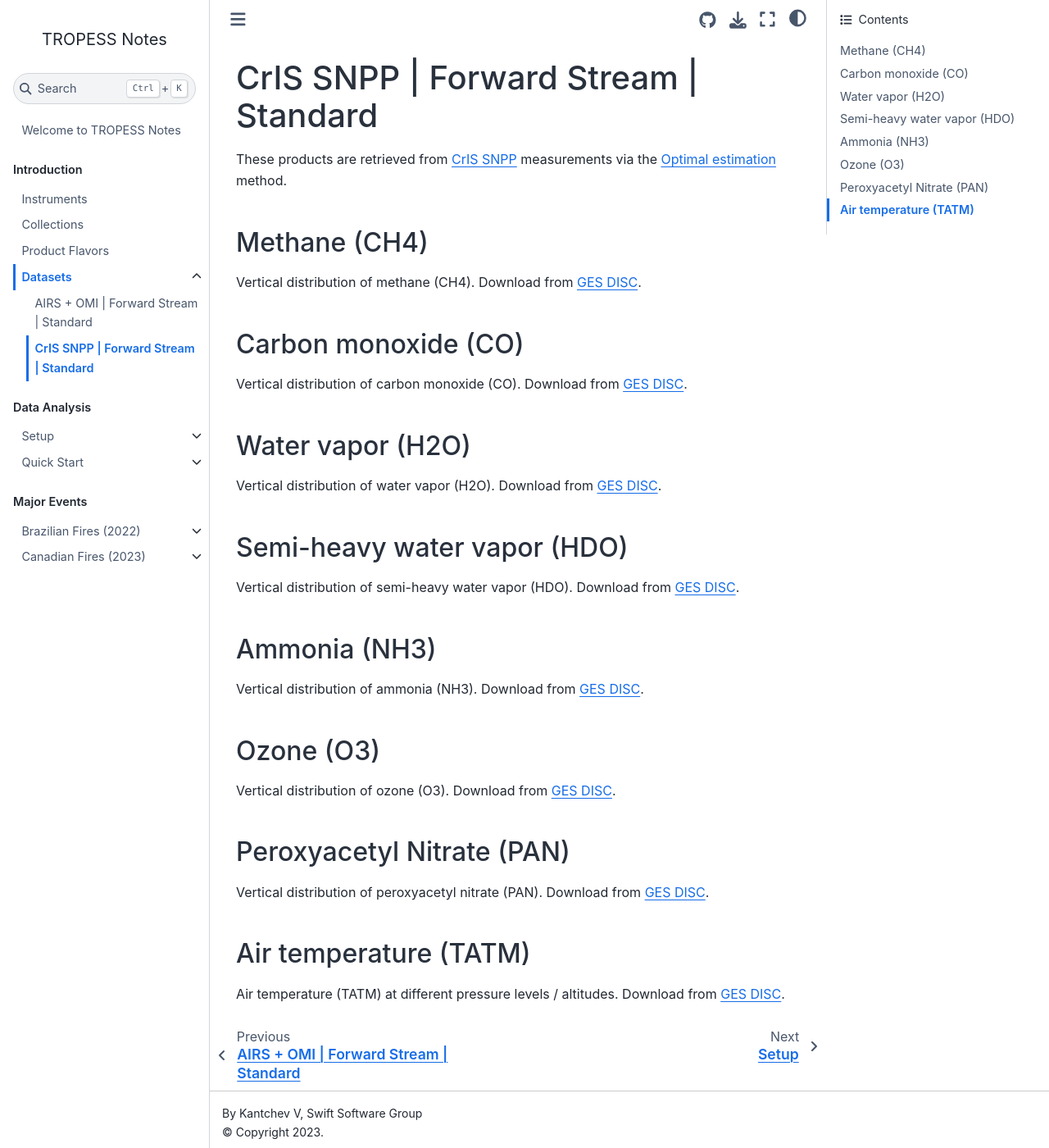
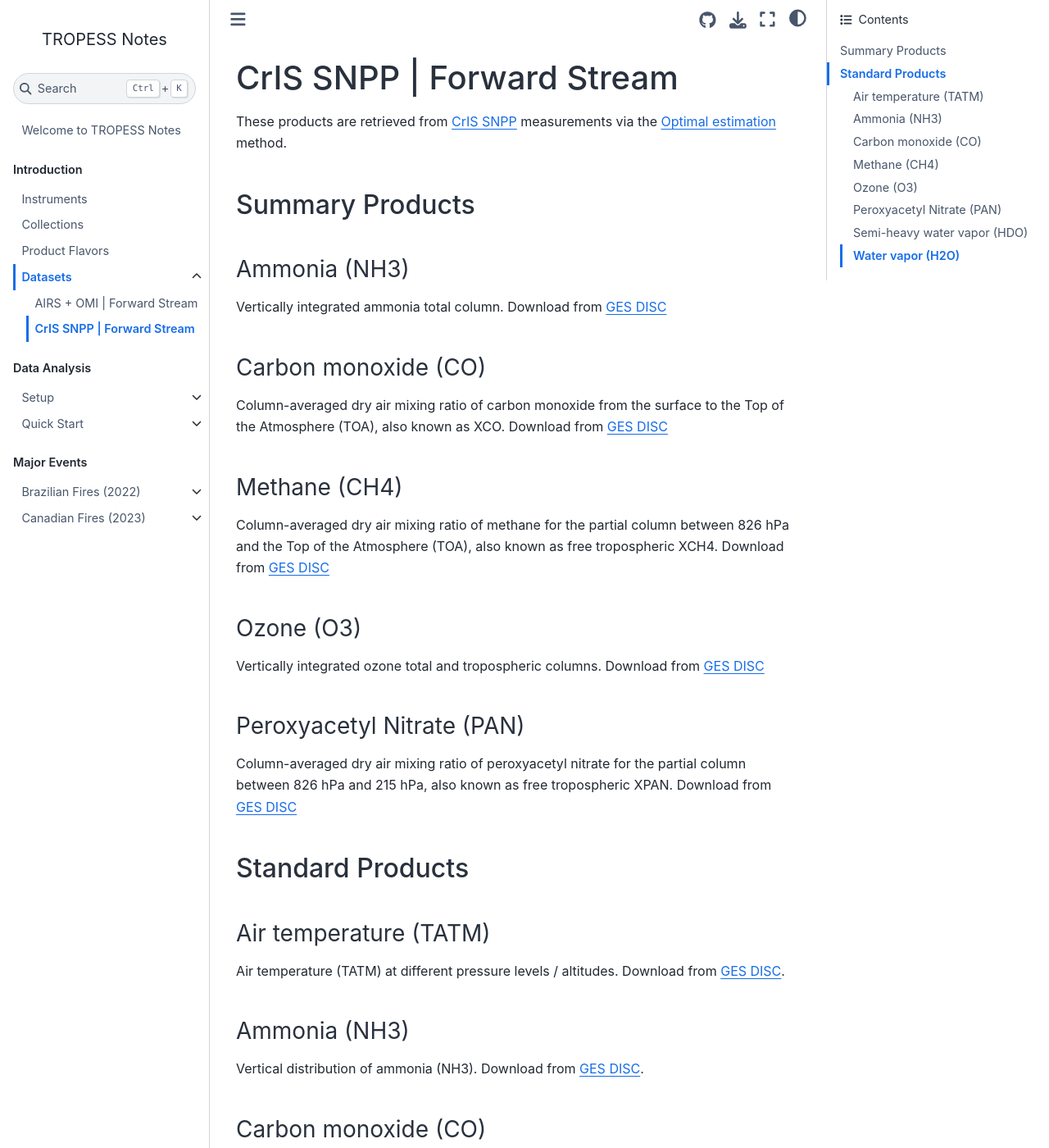
Before and after one commit to swift-earth-science/tropess-notes, a Jupyter Book: the page built from book/intro-datasets-cris-suomi-npp.md, in a window 1280 px wide and 1400 px high. Shown: the whole window at 82% size. Built offline with Jupyter Book 1.0.4 settings and Sphinx 7.4.7 and the Sphinx Book theme 1.1.4, drawn with Linux system fonts in a browser that asks for light colours; some of the changed text lies outside the part shown.

Commit message:
TROP-5: Add CrIS-SNPP summary products

```diff
--- a/book/intro-datasets-airs-omi.md
+++ b/book/intro-datasets-airs-omi.md
@@ -1,46 +1,47 @@
-# AIRS + OMI | Forward Stream | Standard
+# AIRS + OMI | Forward Stream
 
 These products are retrieved from collocated AIRS and OMI measurements via the [Optimal estimation](https://en.wikipedia.org/wiki/Optimal_estimation) method.
 
+## Standard Products
 
-## AIRS Only
+### AIRS Only
 
-### Methane (CH4)
+#### Air temperature (TATM)
+
+Air temperature (TATM) at different pressure levels / altitudes, retrieved from AIRS measurements. Download from [GES DISC](https://disc.gsfc.nasa.gov/datasets/TRPSDL2TATMAIRSFS_1/summary?keywords=TROPESS).
+
+#### Ammonia (NH3)
+
+Vertical distribution of ammonia (NH3), retrieved from AIRS measurements. Download from [GES DISC](https://disc.gsfc.nasa.gov/datasets/TRPSDL2NH3AIRSFS_1/summary?keywords=TROPESS).
+
+#### Carbon monoxide (CO)
+
+Vertical distribution of carbon monoxide (CO), retrieved from AIRS measurements. Download from [GES DISC](https://disc.gsfc.nasa.gov/datasets/TRPSDL2COAIRSFS_1/summary?keywords=TROPESS).
+
+#### Methane (CH4)
 
 Vertical distribution of methane (CH4), retrieved from AIRS measurements. Download from [GES DISC](https://disc.gsfc.nasa.gov/datasets/TRPSDL2CH4AIRSFS_1/summary?keywords=TROPESS).
 
-### Carbon monoxide (CO)
+#### Ozone (O3)
 
-Vertical distribution of carbon monoxide (CO), retrieved from AIRS measurements. Download from [GES DISC](https://disc.gsfc.nasa.gov/datasets/TRPSDL2COAIRSFS_1/summary?keywords=TROPESS).
+Vertical distribution of ozone (O3), retrieved from AIRS measurements. Download from [GES DISC](https://disc.gsfc.nasa.gov/datasets/TRPSDL2O3AIRSFS_1/summary?keywords=TROPESS).
 
-### Water vapor (H2O)
+#### Semi-heavy water vapor (HDO)
+
+Vertical distribution of semi-heavy water vapor (HDO), retrieved from AIRS measurements. Download from [GES DISC](https://disc.gsfc.nasa.gov/datasets/TRPSDL2HDOAIRSFS_1/summary?keywords=TROPESS).
+
+#### Water vapor (H2O)
 
 Vertical distribution of water vapor (H2O), retrieved from AIRS measurements. Download from [GES DISC](https://disc.gsfc.nasa.gov/datasets/TRPSDL2H2OAIRSFS_1/summary?keywords=TROPESS).
 
-### Semi-heavy water vapor (HDO)
+### OMI Only
 
-Vertical distribution of semi-heavy water vapor (HDO), retrieved from AIRS measurements. Download from [GES DISC](https://disc.gsfc.nasa.gov/datasets/TRPSDL2HDOAIRSFS_1/summary?keywords=TROPESS).
-
-### Ammonia (NH3)
-
-Vertical distribution of ammonia (NH3), retrieved from AIRS measurements. Download from [GES DISC](https://disc.gsfc.nasa.gov/datasets/TRPSDL2NH3AIRSFS_1/summary?keywords=TROPESS).
-
-### Ozone (O3)
-
-Vertical distribution of ozone (O3), retrieved from AIRS measurements. Download from [GES DISC](https://disc.gsfc.nasa.gov/datasets/TRPSDL2O3AIRSFS_1/summary?keywords=TROPESS).
-
-### Air temperature (TATM)
-
-Air temperature (TATM) at different pressure levels / altitudes, retrieved from AIRS measurements. Download from [GES DISC](https://disc.gsfc.nasa.gov/datasets/TRPSDL2TATMAIRSFS_1/summary?keywords=TROPESS).
-
-## OMI Only
-
-### Ozone (O3)
+#### Ozone (O3)
 
 Vertical distribution of of ozone (O3), retrieved from OMI measurements. Download from [GES DISC](https://disc.gsfc.nasa.gov/datasets/TRPSDL2O3OMIFS_1/summary?keywords=TROPESS).
 
-## AIRS + OMI Joint
+### AIRS + OMI Joint
 
-### Ozone (O3)
+#### Ozone (O3)
 
 Vertical distribution of of ozone (O3), retrieved from combined AIRS and OMI measurements, as opposed to AIRS Only and OMI Only ozone. Download from [GES DISC](https://disc.gsfc.nasa.gov/datasets/TRPSDL2O3AIRSOMIFS_1/summary?keywords=TROPESS).
--- a/book/intro-datasets-cris-suomi-npp.md
+++ b/book/intro-datasets-cris-suomi-npp.md
@@ -1,35 +1,60 @@
-# CrIS SNPP | Forward Stream | Standard
+# CrIS SNPP | Forward Stream
 
 These products are retrieved from [CrIS SNPP](intro-instruments) measurements via the [Optimal estimation](https://en.wikipedia.org/wiki/Optimal_estimation) method.
 
-## Methane (CH4)
+## Summary Products
+
+### Ammonia (NH3)
+
+Vertically integrated ammonia total column. Download from [GES DISC](https://disc.gsfc.nasa.gov/datasets/TRPSYL2NH3CRSFS_1/summary?keywords=tropess)
+
+### Carbon monoxide (CO)
+
+Column-averaged dry air mixing ratio of carbon monoxide from the surface to the Top of the Atmosphere (TOA), also known as XCO. Download from [GES DISC](https://disc.gsfc.nasa.gov/datasets/TRPSYL2COCRSFS_1/summary?keywords=tropess)
+
+### Methane (CH4)
+
+Column-averaged dry air mixing ratio of methane for the partial column between 826 hPa and the Top of the Atmosphere (TOA), also known as free tropospheric XCH4. Download from [GES DISC](https://disc.gsfc.nasa.gov/datasets/TRPSYL2CH4CRSFS_1/summary?keywords=tropess)
+
+### Ozone (O3)
+
+Vertically integrated ozone total and tropospheric columns. Download from [GES DISC](https://disc.gsfc.nasa.gov/datasets/TRPSYL2O3CRSFS_1/summary?keywords=tropess)
+
+### Peroxyacetyl Nitrate (PAN)
+
+Column-averaged dry air mixing ratio of peroxyacetyl nitrate for the partial column between 826 hPa and 215 hPa, also known as free tropospheric XPAN. Download from [GES DISC](https://disc.gsfc.nasa.gov/datasets/TRPSYL2PANCRSFS_1/summary?keywords=tropess)
+
+## Standard Products
+
+### Air temperature (TATM)
+
+Air temperature (TATM) at different pressure levels / altitudes. Download from [GES DISC](https://disc.gsfc.nasa.gov/datasets/TRPSDL2TATMCRSFS_1/summary?keywords=tropess).
+
+### Ammonia (NH3)
+
+Vertical distribution of ammonia (NH3). Download from [GES DISC](https://disc.gsfc.nasa.gov/datasets/TRPSDL2NH3CRSFS_1/summary?keywords=tropess).
+
+
+### Carbon monoxide (CO)
+
+Vertical distribution of carbon monoxide (CO). Download from [GES DISC](https://disc.gsfc.nasa.gov/datasets/TRPSDL2COCRSFS_1/summary?keywords=tropess).
+
+### Methane (CH4)
 
 Vertical distribution of methane (CH4). Download from [GES DISC](https://disc.gsfc.nasa.gov/datasets/TRPSDL2CH4CRSFS_1/summary?keywords=tropess).
 
-## Carbon monoxide (CO)
+### Ozone (O3)
 
-Vertical distribution of carbon monoxide (CO). Download from [GES DISC](https://disc.gsfc.nasa.gov/datasets/TRPSDL2COCRSFS_1/summary?keywords=tropess).
+Vertical distribution of ozone (O3). Download from [GES DISC](https://disc.gsfc.nasa.gov/datasets/TRPSDL2O3CRSFS_1/summary?keywords=tropess).
 
-## Water vapor (H2O)
+### Peroxyacetyl Nitrate (PAN)
 
-Vertical distribution of water vapor (H2O). Download from [GES DISC](https://disc.gsfc.nasa.gov/datasets/TRPSDL2H2OCRSFS_1/summary?keywords=tropess).
+Vertical distribution of peroxyacetyl nitrate (PAN). Download from [GES DISC](https://disc.gsfc.nasa.gov/datasets/TRPSDL2PANCRSFS_1/summary?keywords=tropess).
 
-## Semi-heavy water vapor (HDO)
+### Semi-heavy water vapor (HDO)
 
 Vertical distribution of semi-heavy water vapor (HDO). Download from [GES DISC](https://disc.gsfc.nasa.gov/datasets/TRPSDL2HDOCRSFS_1/summary?keywords=tropess).
 
-## Ammonia (NH3)
+### Water vapor (H2O)
 
-Vertical distribution of ammonia (NH3). Download from [GES DISC](https://disc.gsfc.nasa.gov/datasets/TRPSDL2NH3CRSFS_1/summary?keywords=tropess).
-
-## Ozone (O3)
-
-Vertical distribution of ozone (O3). Download from [GES DISC](https://disc.gsfc.nasa.gov/datasets/TRPSDL2O3CRSFS_1/summary?keywords=tropess).
-
-## Peroxyacetyl Nitrate (PAN)
-
-Vertical distribution of peroxyacetyl nitrate (PAN). Download from [GES DISC](https://disc.gsfc.nasa.gov/datasets/TRPSDL2PANCRSFS_1/summary?keywords=tropess).
-
-## Air temperature (TATM)
-
-Air temperature (TATM) at different pressure levels / altitudes. Download from [GES DISC](https://disc.gsfc.nasa.gov/datasets/TRPSDL2TATMCRSFS_1/summary?keywords=tropess).
+Vertical distribution of water vapor (H2O). Download from [GES DISC](https://disc.gsfc.nasa.gov/datasets/TRPSDL2H2OCRSFS_1/summary?keywords=tropess).
```
Also changed, not shown: book/intro-product-flavors.md (+6 -2 lines).
